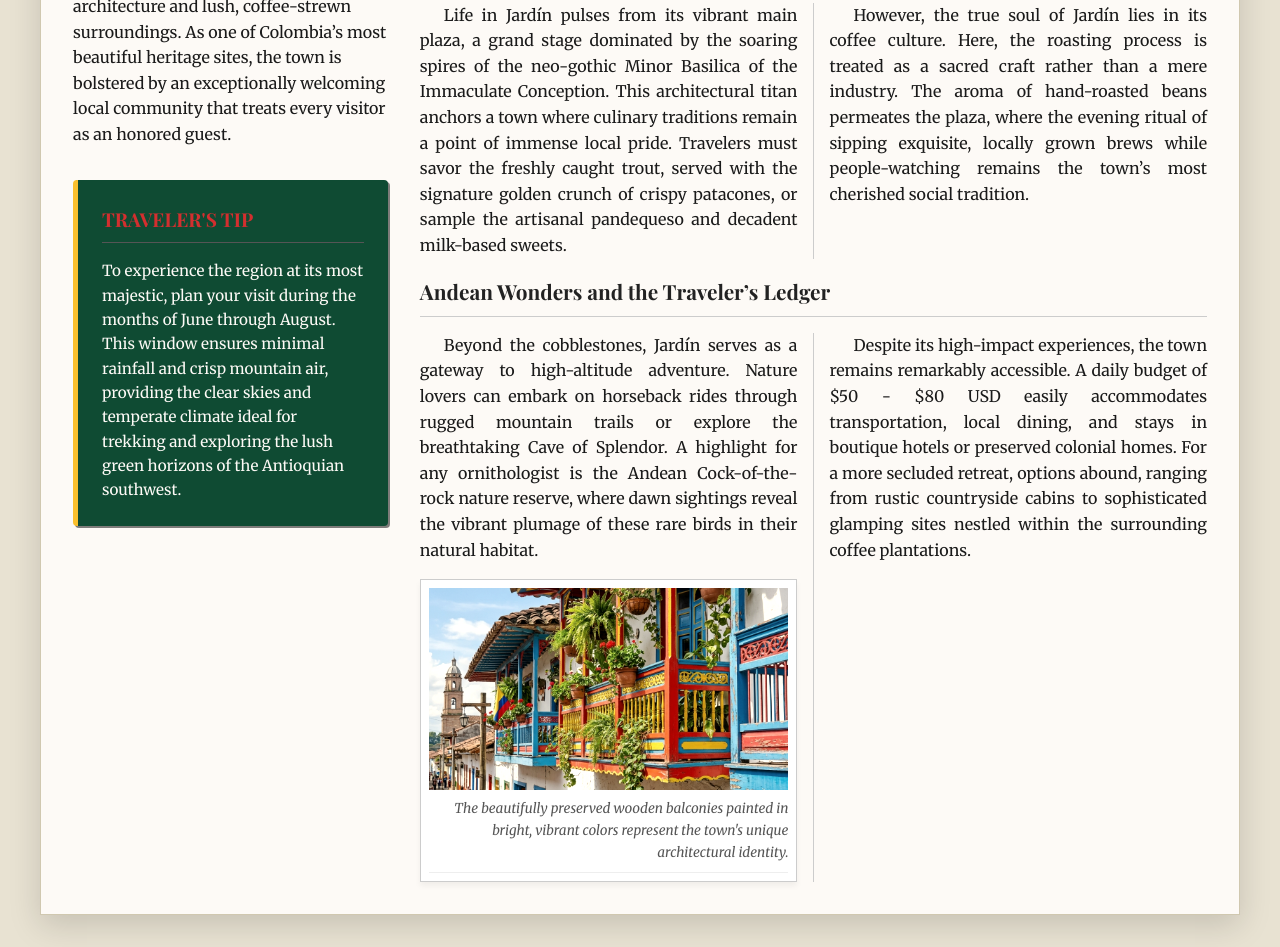
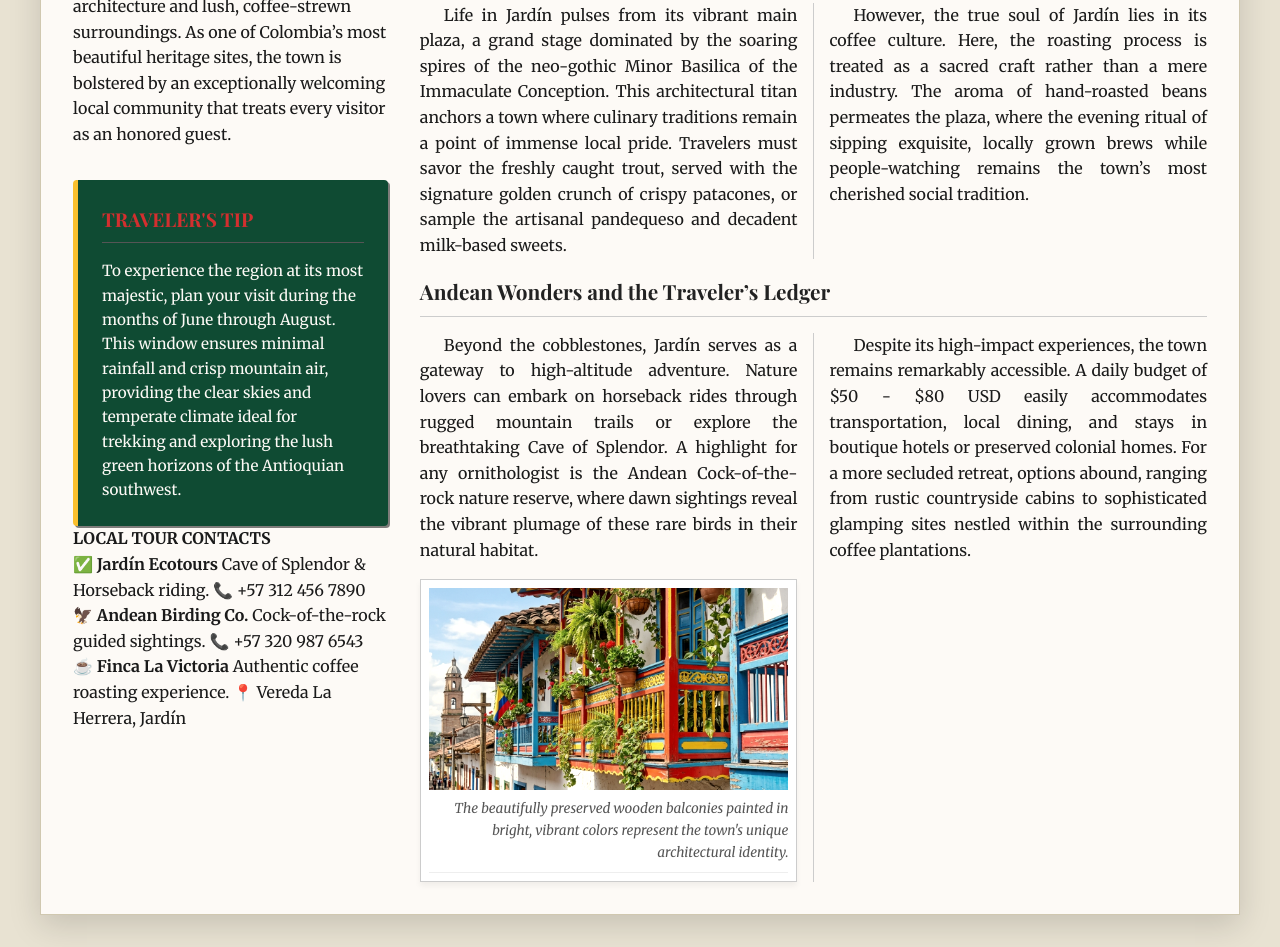
Before and after one commit to AndresBuitrago-IA95/The_Antioquia_Post, a plain HTML site: page index.html in a window 1280 px wide. Shown: the part 1257-2204 px from the top of the page. Drawn offline with nearby package versions, Linux system fonts and the light colour scheme; a web font is replaced by a local one.

Commit message:
Add files via upload

```diff
--- a/index.html
+++ b/index.html
@@ -57,6 +57,26 @@
                         <h4>TRAVELER'S TIP</h4>
                         <p>To experience the region at its most majestic, plan your visit during the months of June through August. This window ensures minimal rainfall and crisp mountain air, providing the clear skies and temperate climate ideal for trekking and exploring the lush green horizons of the Antioquian southwest.</p>
                     </div>
+
+                    <!-- Tour Directory -->
+                    <div class="tour-directory">
+                        <h4>LOCAL TOUR CONTACTS</h4>
+                        <div class="tour-contact">
+                            <strong>✅ Jardín Ecotours</strong>
+                            Cave of Splendor & Horseback riding.
+                            <span>📞 +57 312 456 7890</span>
+                        </div>
+                        <div class="tour-contact">
+                            <strong>🦅 Andean Birding Co.</strong>
+                            Cock-of-the-rock guided sightings.
+                            <span>📞 +57 320 987 6543</span>
+                        </div>
+                        <div class="tour-contact">
+                            <strong>☕ Finca La Victoria</strong>
+                            Authentic coffee roasting experience.
+                            <span>📍 Vereda La Herrera, Jardín</span>
+                        </div>
+                    </div>
                 </aside>
 
                 <!-- MAIN ARTICLE CONTENT -->
```
